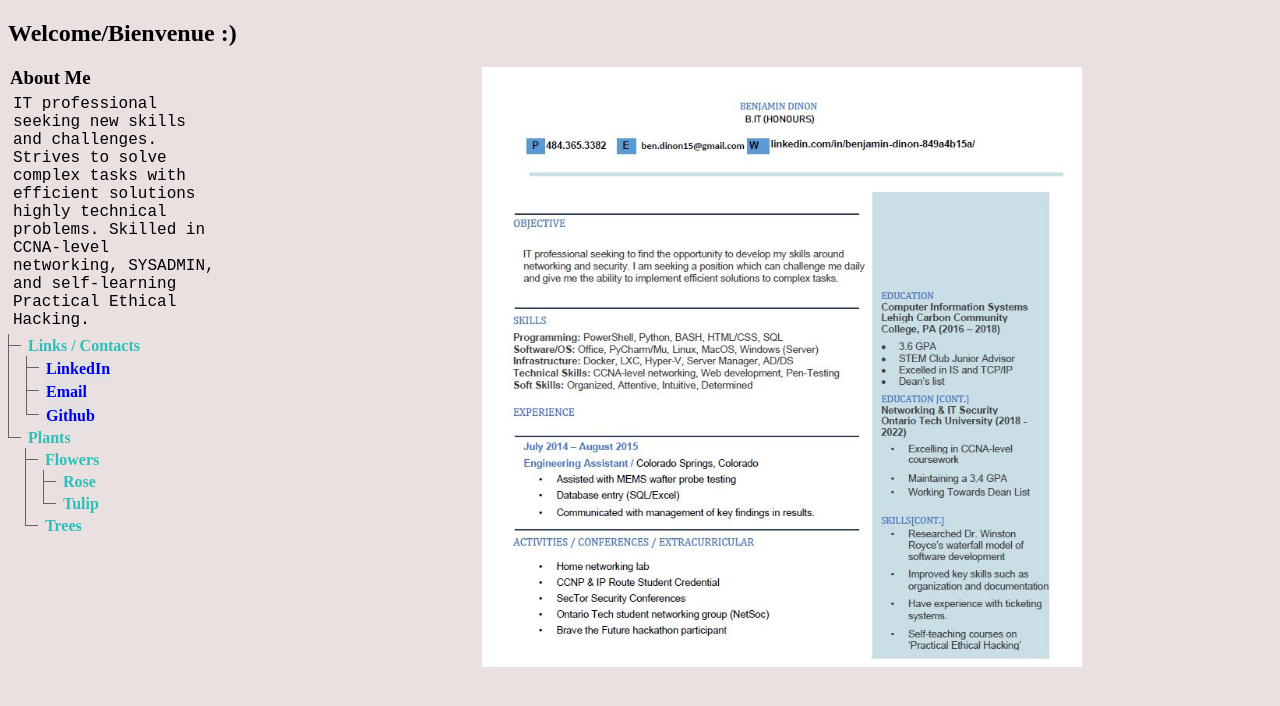
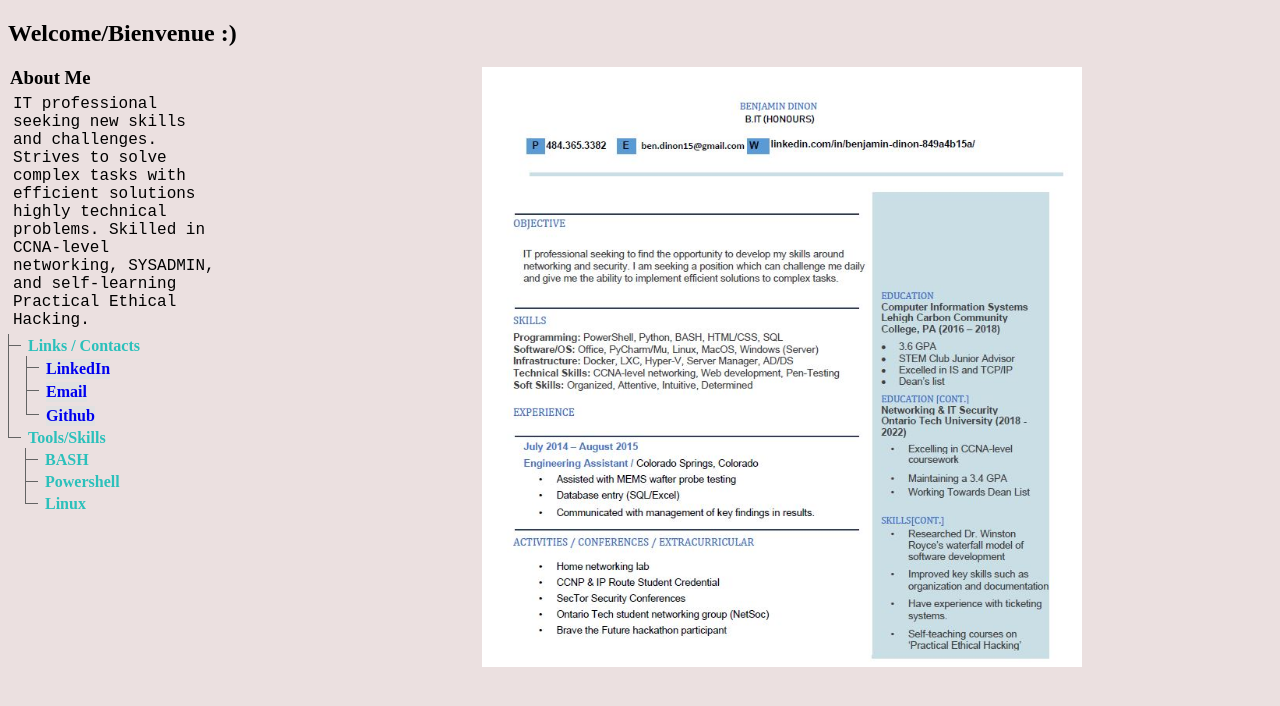
Before and after one commit to bdinon15/site, a plain HTML site: page index.html in a window 1280 px wide. Drawn offline with nearby package versions, Linux system fonts and the light colour scheme; a web font is replaced by a local one.

Commit message:
Update index.html

```diff
--- a/index.html
+++ b/index.html
@@ -32,15 +32,11 @@
       <li><a href="#" class=shutter>Github</a>
      </ul>
     </li>
-    <li>Plants
+    <li>Tools/Skills
      <ul>
-      <li>Flowers
-       <ul>
-        <li>Rose</li>
-        <li>Tulip</li>
-       </ul>
-      </li>
-      <li>Trees</li>
+      <li>BASH
+      <li>Powershell</li>
+	  <li>Linux</li>
      </ul>
     </li>
    </ul>
```
